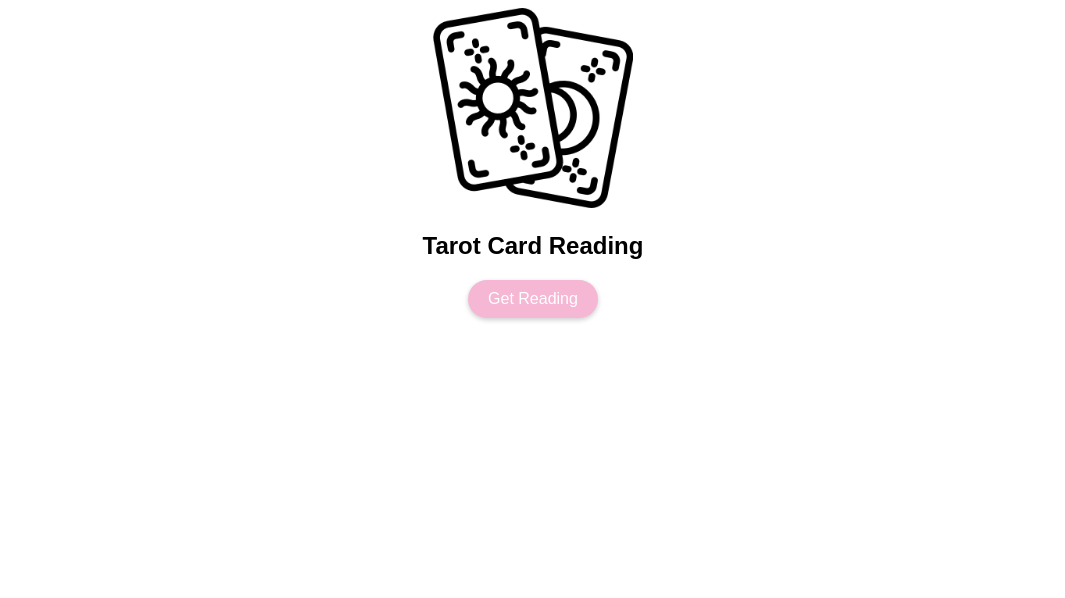
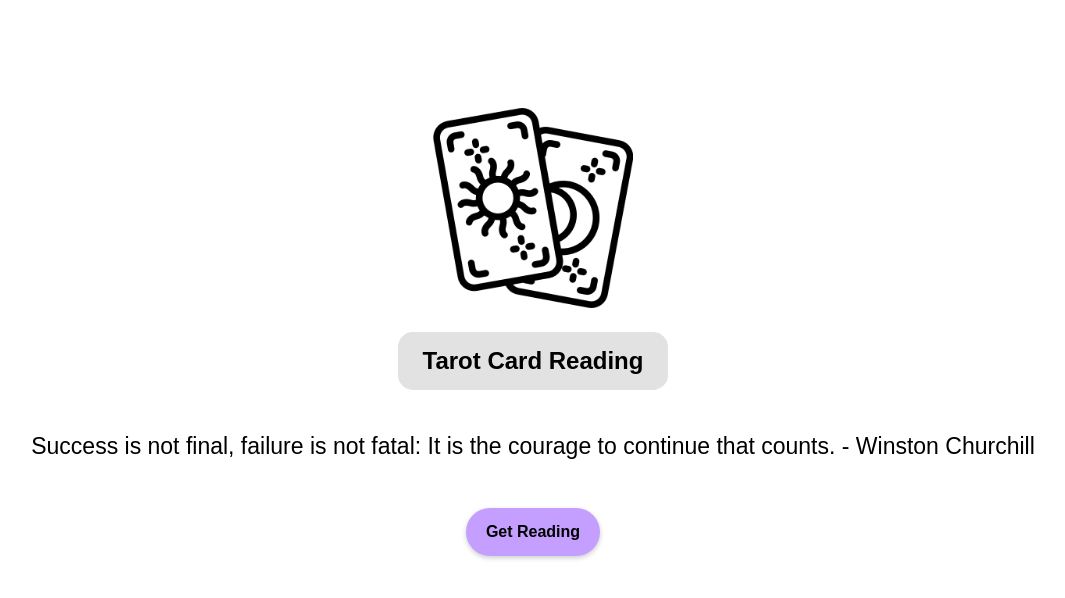
Before and after one commit to cse110-sp23-group19/tarot-card-reader, a plain HTML site: page src/index.html in a window 1280 px wide. Shown: the whole page, without its empty margins (107-1172 px from the left). Drawn offline with Linux system fonts and the light colour scheme.

Commit message:
Landing page now exactly like pitch design

```diff
--- a/src/css/landing.css
+++ b/src/css/landing.css
@@ -10,6 +10,7 @@ body {
 	align-items: center;
 	justify-content: center;
 	text-align: center;
+	padding-top: 100px;
 }
 
 /* setting up the size of the tarot card logo */
@@ -34,22 +35,25 @@ button {
 	text-align: center;
 	text-decoration: none;
 	cursor: pointer;
-	background-color: #f5b7d4;
-	color: #ffffff;
+	background-color: #c49fff;
+	color: #000000;
 	box-shadow: 0px 2px 5px rgba(0, 0, 0, 0.2);
 	transition: background-color 0.3s ease;
 	position: relative;
 	overflow: hidden;
+	font-weight: bold;
+	padding-top: 15px;
+	padding-bottom: 15px;
 }
 
 button:hover {
-	background-color: #d7bde2;
+	background-color: #d8c0ff;
 }
 
 button::before {
 	content: "";
 	position: absolute;
-	top: -100%;
+	top: 0%;
 	left: -100%;
 	width: 100%;
 	height: 100%;
@@ -59,5 +63,21 @@ button::before {
 }
 
 button:hover::before {
-	transform: translate(150%, 150%) rotate(45deg);
+	transform: translate(200%, 0%) rotate(45deg);
 }
+
+#rounded-corners {
+	border-radius: 15px;
+	background: #e2e2e2;
+	padding: 25px;
+	padding-top: 15px;
+	padding-bottom: 15px;
+}
+
+.bottom-padding {
+	padding-bottom: 25px;
+}
+
+#randomQuote {
+	font-size: 23px;
+}
--- a/src/index.html
+++ b/src/index.html
@@ -19,8 +19,11 @@
 					<div class="tarot-logo-container">
 						<img src="./assets/cards.png" alt="playing cards icon" />
 					</div>
-					<h2>Tarot Card Reading</h2>
+					<h2 id="rounded-corners">Tarot Card Reading</h2>
 				</header>
+				<div class="bottom-padding">
+					<p id="randomQuote"></p>
+				</div>
 				<nav>
 					<button type="button" onclick="window.location.href='selection.html'">Get Reading</button>
 				</nav>
--- a/src/js/landing.js
+++ b/src/js/landing.js
@@ -0,0 +1,19 @@
+const quoteElement = document.getElementById("randomQuote");
+
+const quotes = [
+    "The only way to do great work is to love what you do. - Steve Jobs",
+    "The future belongs to those who believe in the beauty of their dreams. - Eleanor Roosevelt",
+    "Success is not final, failure is not fatal: It is the courage to continue that counts. - Winston Churchill",
+    "Don't watch the clock; do what it does. Keep going. - Sam Levenson",
+    "Believe you can and you're halfway there. - Theodore Roosevelt",
+    "The only limit to our realization of tomorrow will be our doubts of today. - Franklin D. Roosevelt",
+    "The way to get started is to quit talking and begin doing. - Walt Disney"
+  ];
+
+// Function to generate a random quote
+function getRandomQuote() {
+  const randomIndex = Math.floor(Math.random() * quotes.length);
+  quoteElement.textContent = quotes[randomIndex];
+}
+
+getRandomQuote();
```
